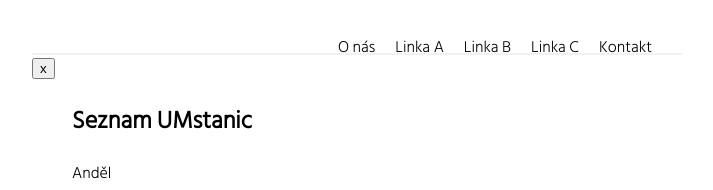
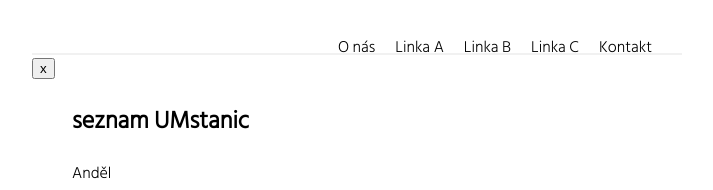
Before and after one commit to hrafil/UMetra_next.js, a Next.js app: page /stations in a window 1280 px wide. Shown: the top 190 px of the page, without its empty margins (283-996 px from the left). Built offline with nearby package versions, Linux system fonts and the light colour scheme.

Commit message:
sjednoceni nadpisu

```diff
--- a/pages/contact.js
+++ b/pages/contact.js
@@ -4,7 +4,7 @@ import Link from 'next/link';
 const Contact = () => {
   return (
     <div className={styles.container}>
-      <h2 className={styles.title}>Kontakt</h2>
+      <h2 className={styles.title}>kontakt</h2>
       <div className={styles.text}>
         <p>
           Chybí nám ve stanici nějaké dílo, které dennodenně míjíte? Máte nápad,
--- a/pages/stations.js
+++ b/pages/stations.js
@@ -24,7 +24,7 @@ const Stations = () => {
 
   return (
     <div className={styles.container}>
-      <h2 className={styles.title}>Seznam UMstanic</h2>
+      <h2 className={styles.title}>seznam UMstanic</h2>
       {allStation.map((station) => (
         <div key={station}>
           {justStationA.includes(station) ? (
```
